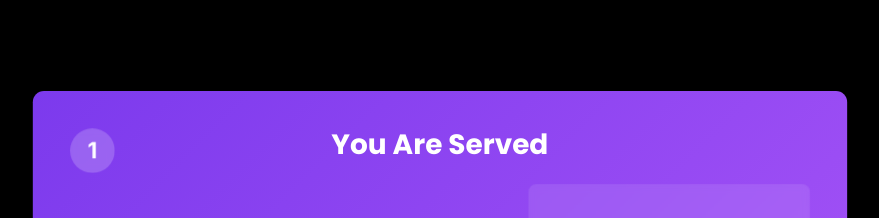
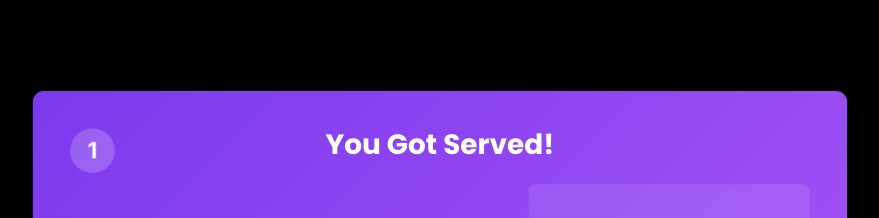
Before and after one commit to ShawnKBeck/dance-off, a Next.js app: page / in a window 1280 px wide. Shown: the part 1020-1238 px from the top of the page, without its empty margins (200-1079 px from the left). Built offline with nearby package versions, Linux system fonts and the light colour scheme.

Commit message:
fix: Update dance rule title for clarity and engagement
- Changed the title of the first dance rule from "You Are Served" to "You Got Served!" to enhance excitement and better reflect the challenge's spirit.

This change aims to improve user engagement and clarity in the dance rules presentation.

```diff
--- a/src/components/DanceRulesStackingCards.tsx
+++ b/src/components/DanceRulesStackingCards.tsx
@@ -126,7 +126,7 @@ export default function DanceRulesStackingCards() {
   const rules: RuleData[] = [
     {
       number: 1,
-      title: 'You Are Served',
+      title: 'You Got Served!',
       description:
         "When a team challenges you to a dance battle, you have officially been 'served'. This is the formal initiation of a dance challenge that cannot be ignored.",
       color: 'linear-gradient(135deg, #7c3aed 0%, #a855f7 100%)',
```
